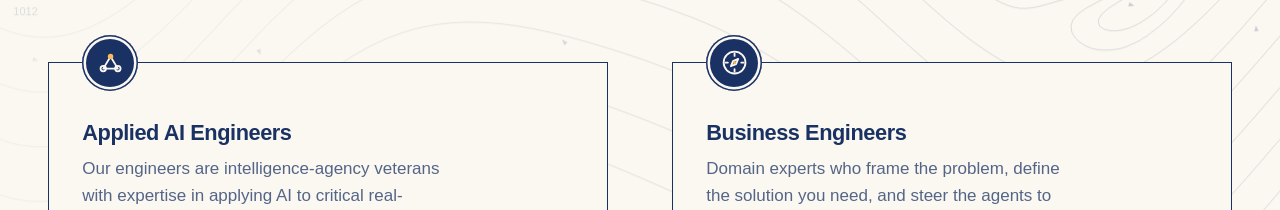
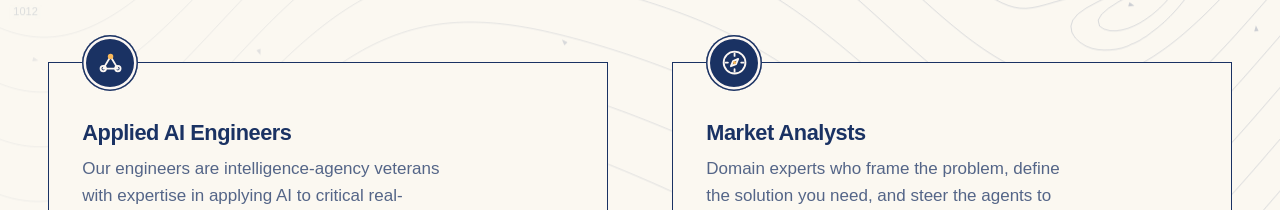
Before and after one commit to white-sail-ai/website, a Next.js app: page / in a window 1280 px wide. Shown: the part 1160-1370 px from the top of the page. Built offline with nearby package versions, Linux system fonts and the light colour scheme; no server answers; a web font is replaced by a local one.

Commit message:
Rename "Business Engineers" to "Market Analysts"
Co-Authored-By: Claude Opus 5.5 <noreply@anthropic.com>
Claude-Session: https://claude.ai/code/session_01UbcRwHoLhFYPsMEccVhLSX

```diff
--- a/src/components/SiteNav.tsx
+++ b/src/components/SiteNav.tsx
@@ -21,7 +21,7 @@ const SECTIONS = [
     step: "1",
     Glyph: () => <FleetGlyph accentClass={styles.accent} />,
     title: "Who we are",
-    line: "Applied AI and business engineers, and the agents they build.",
+    line: "Applied AI engineers, market analysts, and the agents they build.",
     href: "/#who-we-are",
   },
   {
--- a/src/components/WhoWeAre.tsx
+++ b/src/components/WhoWeAre.tsx
@@ -10,7 +10,7 @@ const team = [
     text: "Our engineers are intelligence-agency veterans with expertise in applying AI to critical real-world problems, effectively and responsibly.",
   },
   {
-    title: "Business Engineers",
+    title: "Market Analysts",
     text: "Domain experts who frame the problem, define the solution you need, and steer the agents to make it happen.",
   },
   {
```
Also changed, not shown: 2 other files (tests, documents, lock files or other folders).
